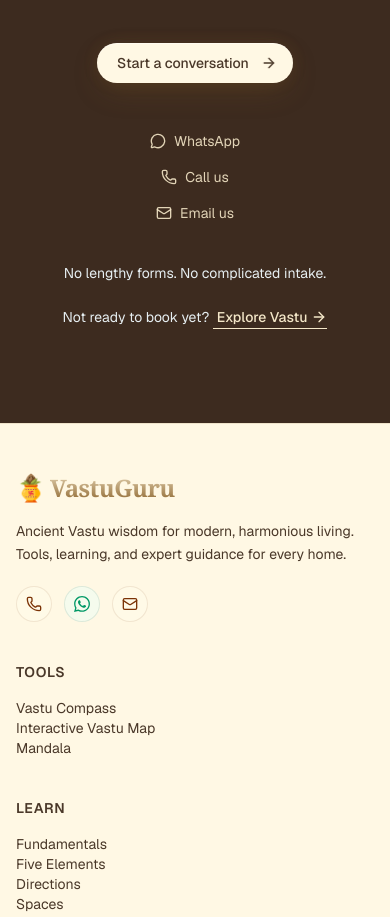
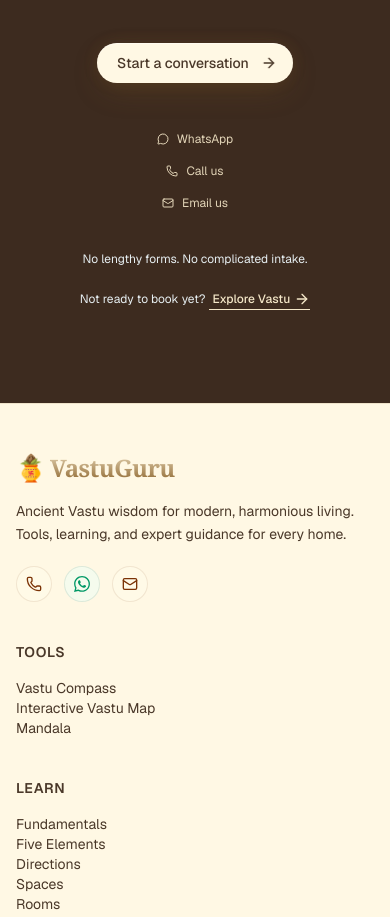
Before and after one commit to somnathbaidyahere-cyber/vastu, a Next.js app: page /consultation in a window 390 px wide. Shown: the part 3385-4302 px from the top of the page. Built offline with nearby package versions, Linux system fonts and the light colour scheme.

Commit message:
pr - consult page seo + font/spacing

```diff
--- a/components/pages/consultation/FinalCta.jsx
+++ b/components/pages/consultation/FinalCta.jsx
@@ -39,7 +39,7 @@ export default function FinalCta() {
           />
         </a>
 
-        <div className="mt-12 flex flex-col items-center justify-center gap-4 text-sm text-accent-muted/90 sm:flex-row sm:gap-8">
+        <div className="mt-12 flex flex-col items-center justify-center gap-4 text-xs md:text-sm text-accent-muted/90 sm:flex-row sm:gap-8">
           <a
             href={whatsappUrl}
             target="_blank"
@@ -47,10 +47,10 @@ export default function FinalCta() {
             className="group inline-flex items-center gap-2 transition-colors hover:text-white"
           >
             <MessageCircle
-              className="h-4 w-4 transition-transform duration-150 group-hover:scale-110 group-hover:text-[#25D366]"
+              className="h-3 w-3 md:h-4 md:w-4 transition-transform duration-150 group-hover:scale-110 group-hover:text-[#25D366]"
               aria-hidden="true"
             />
-            <span className="transition-transform duration-150 group-hover:translate-x-1">
+            <span className=" transition-transform duration-150 group-hover:translate-x-1">
               WhatsApp
             </span>
           </a>
@@ -60,7 +60,7 @@ export default function FinalCta() {
             className="group inline-flex items-center gap-2 transition-colors hover:text-white"
           >
             <Phone
-              className="h-4 w-4 transition-transform duration-150 group-hover:scale-110 group-hover:text-blue-500"
+              className="h-3 w-3 md:h-4 md:w-4 transition-transform duration-150 group-hover:scale-110 group-hover:text-blue-500"
               aria-hidden="true"
             />
             <span className="transition-transform duration-150 group-hover:translate-x-1">
@@ -73,7 +73,7 @@ export default function FinalCta() {
             className="group inline-flex items-center gap-2 transition-colors hover:text-white"
           >
             <Mail
-              className="h-4 w-4 transition-transform duration-150 group-hover:scale-110 group-hover:text-[#EF4444]"
+              className="h-3 w-3 md:h-4 md:w-4 transition-transform duration-150 group-hover:scale-110 group-hover:text-[#EF4444]"
               aria-hidden="true"
             />
             <span className="transition-transform duration-150 group-hover:translate-x-1">
@@ -82,11 +82,11 @@ export default function FinalCta() {
           </a>
         </div>
 
-        <p className="mt-10 text-sm text-info-muted">
+        <p className="mt-10 text-xs sm:text-sm text-info-muted">
           No lengthy forms. No complicated intake.
         </p>
 
-        <p className="mt-6 text-sm text-info-muted">
+        <p className="mt-6 text-xs sm:text-sm text-info-muted">
           Not ready to book yet?{" "}
           <Link
             href="/learn"
```
